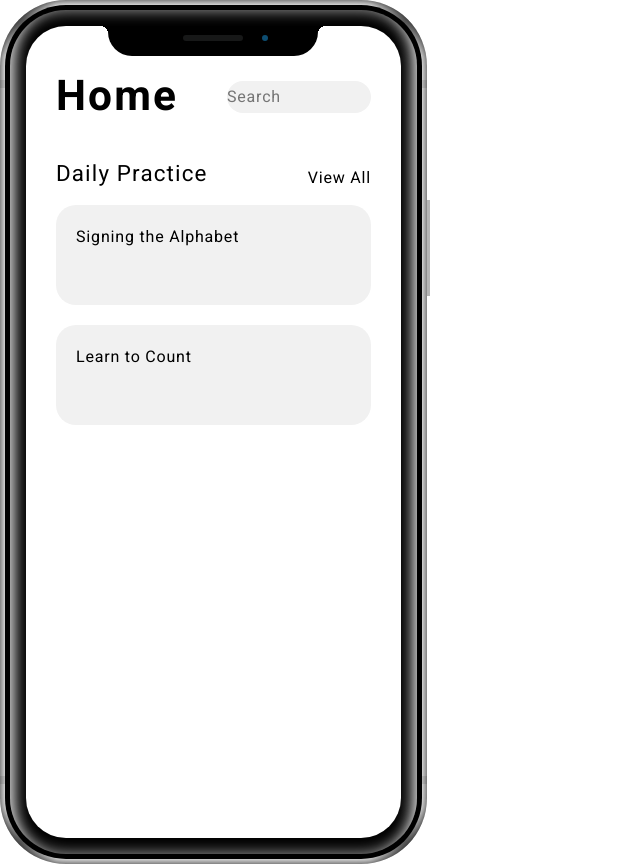
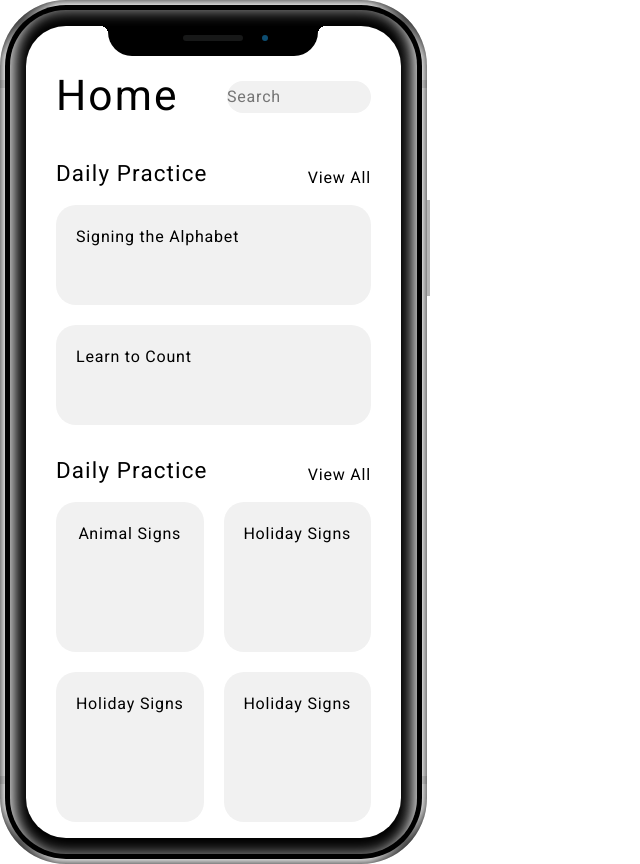
Before and after one commit to eforrester/ASLApp, a Node server app: page / in a window 1280 px wide. Shown: the whole page, without its empty margins (0-640 px from the left). Run offline with Node 20, Linux system fonts and the light colour scheme; some libraries are stand-ins or nearby versions.

Commit message:
Finishing home page layout

```diff
--- a/public/css/style.css
+++ b/public/css/style.css
@@ -13,12 +13,15 @@
     font-size: 1.4em;
     font-weight: normal;
 }
+h3 {
+    font-weight: 500;
+}
 
 /* styling for title and search bar  */
 .topInfo {
     display: grid;
     grid-template-columns: 1fr 1fr;
-    padding-bottom: 30px;
+    /* padding-bottom: 30px;  */
 }
 .topTitle {
     font-size: 2.65em;
@@ -33,14 +36,14 @@
     border: none;
 }
 /* styling for home page content */
-.home-content {
+.home-content-1 {
     display: grid;
     grid-row-gap: 20px;
 }
 .titles {
     display: grid;
     grid-template-columns: 1fr 1fr;
-    padding-bottom: 15px;
+    padding: 30px 0 15px 0;
 }
 .p-title {
     justify-self: end;
@@ -53,7 +56,21 @@
     background-color:#F1F1F1;
 }
 .h3-title {
-    /* background-color: purple;  */
     padding: 20px 0 0 20px;
-    font-weight: 500;
 }
+/* home page- 2nd block of content  */
+.home-content-2 {
+    display: grid;
+    grid-template-columns: 1fr 1fr;
+    grid-gap: 20px;
+}
+.vertical-box {
+    width: 100%;
+    height: 150px;
+    background-color:#F1F1F1;
+    border-radius: 20px;
+    text-align: center;
+}
+.v-h3-title {
+    padding-top: 20px;
+}
--- a/views/index.handlebars
+++ b/views/index.handlebars
@@ -2,11 +2,29 @@
     <h2 class="h2-title">Daily Practice</h2>
     <p class="p-title">View All</p>
 </div>
-<div class="home-content">
-<div class="content-box">
-<h3 class="h3-title">Signing the Alphabet</h3>
+<div class="home-content-1">
+    <div class="content-box">
+        <h3 class="h3-title">Signing the Alphabet</h3>
+    </div>
+    <div class="content-box">
+        <h3 class="h3-title">Learn to Count</h3>
+    </div>
 </div>
-<div class="content-box">
-<h3 class="h3-title">Learn to Count</h3>
+<div class="titles">
+    <h2 class="h2-title">Daily Practice</h2>
+    <p class="p-title">View All</p>
 </div>
+<div class="home-content-2">
+    <div class="vertical-box">
+        <h3 class="v-h3-title">Animal Signs</h3>
+    </div>
+    <div class="vertical-box">
+        <h3 class="v-h3-title">Holiday Signs</h3>
+    </div>
+        <div class="vertical-box">
+        <h3 class="v-h3-title">Holiday Signs</h3>
+    </div>
+        <div class="vertical-box">
+        <h3 class="v-h3-title">Holiday Signs</h3>
+    </div>
 </div>
```
